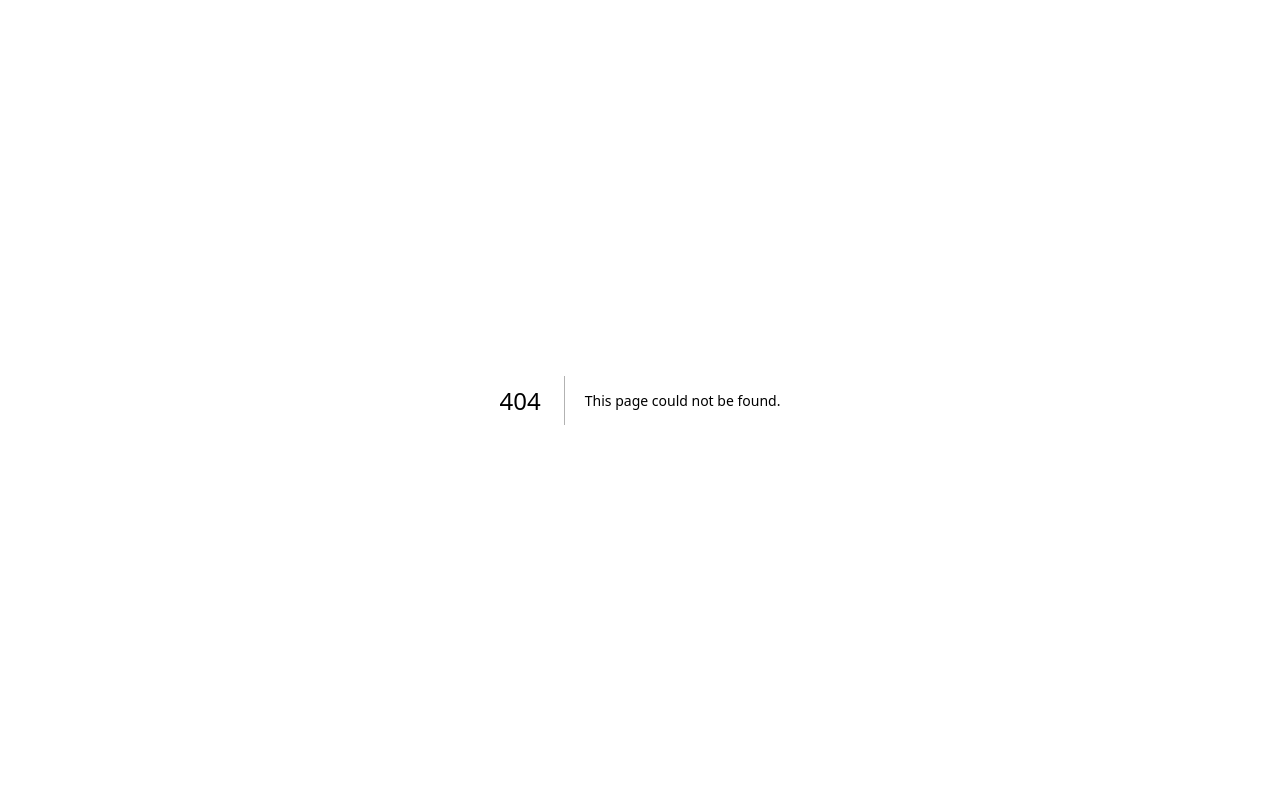
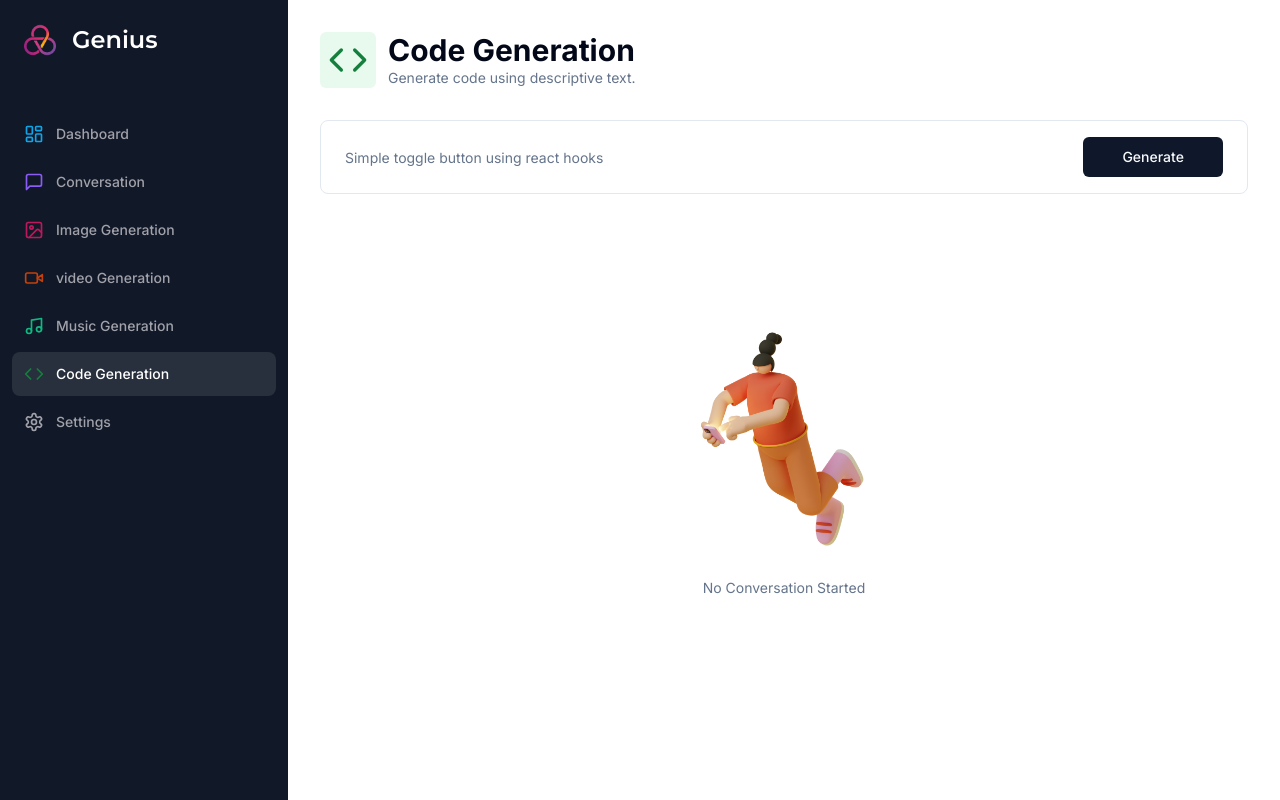
Before and after one commit to ahsanfarooq210/ai-saas-genius, a Next.js app: page /code in a window 1280 px wide. Before the commit this address had no page. Built offline with nearby package versions, Linux system fonts and the light colour scheme.

Commit message:
code done

```diff
--- /dev/null
+++ b/app/(dashboard)/(routes)/code/constants.ts
@@ -0,0 +1,8 @@
+import * as z from 'zod'
+
+
+export const formSchema= z.object({
+    prompt:z.string().min(1,{
+        message:'Prompt is required'
+    })
+})
--- /dev/null
+++ b/app/(dashboard)/(routes)/code/page.tsx
@@ -0,0 +1,154 @@
+"use client";
+
+import * as z from "zod";
+import { Code } from "lucide-react";
+import { useForm } from "react-hook-form";
+import { Input } from "@/components/ui/input";
+import { zodResolver } from "@hookform/resolvers/zod";
+import { Form, FormControl, FormField, FormItem } from "@/components/ui/form";
+import axios from "axios";
+import { formSchema } from "./constants";
+import Heading from "@/components/Heading";
+import { Button } from "@/components/ui/button";
+import { useRouter } from "next/navigation";
+import { ChatCompletionRequestMessage } from "openai";
+import { useState } from "react";
+import Empty from "@/components/Empty";
+import Loader from "@/components/Loader";
+import { cn } from "@/lib/utils";
+import UserAvatar from "@/components/UserAvatar";
+import BotAvatar from "@/components/BotAvatar";
+import ReactMarkdown from "react-markdown";
+
+const CodePage = () => {
+  const router = useRouter();
+  const [messages, setMessages] = useState<ChatCompletionRequestMessage[]>([]);
+  const form = useForm<z.infer<typeof formSchema>>({
+    resolver: zodResolver(formSchema),
+    defaultValues: {
+      prompt: "",
+    },
+  });
+
+  const isLoading = form.formState.isSubmitting;
+
+  const onSubmitFOrm = async (value: z.infer<typeof formSchema>) => {
+    console.log(value);
+    try {
+      const userMessage: ChatCompletionRequestMessage = {
+        role: "user",
+        content: value.prompt,
+      };
+
+      const newMessages = [...messages, userMessage];
+      const response = await axios.post("/api/code", {
+        messages: newMessages,
+      });
+      setMessages((current) => {
+        return [...current, userMessage, response.data];
+      });
+      form.reset();
+    } catch (error: any) {
+      //TODO:open pro model
+      console.log(error);
+    } finally {
+      router.refresh();
+    }
+  };
+
+  return (
+    <div>
+      <Heading
+        title="Code Generation"
+        description="Generate code using descriptive text."
+        icon={Code}
+        iconColor="text-green-700"
+        bgColor="bg-green-500/10"
+      />
+      <div className="px-4 lg:px-8 ">
+        <div>
+          <Form {...form}>
+            <form
+              onSubmit={form.handleSubmit(onSubmitFOrm)}
+              className="rounded-lg border w-full p-4 px-3 md:px-6 focus-within:shadow-sm grid grid-cols-12 gap-2">
+              <FormField
+                control={form.control}
+                name="prompt"
+                render={({ field }) => {
+                  return (
+                    <FormItem className="col-span-12 lg:col-span-10">
+                      <FormControl className="m-0 p-0">
+                        <Input
+                          className="border-0 outline-none focus-visible:ring-0 focus-visible:ring-transparent"
+                          disabled={isLoading}
+                          placeholder="Simple toggle button using react hooks"
+                          {...field}
+                        />
+                      </FormControl>
+                    </FormItem>
+                  );
+                }}
+              />
+              <Button
+                className="col-span-12 lg:col-span-2 w-full"
+                disabled={isLoading}>
+                Generate
+              </Button>
+            </form>
+          </Form>
+        </div>
+        <div className="space-y-4 mt-4">
+          {isLoading && (
+            <div className="p-8 rounded-full w-full flex items-center justify-center bg-muted">
+              <Loader />
+            </div>
+          )}
+          {messages.length === 0 && !isLoading && (
+            <div>
+              <Empty label="No Conversation Started" />
+            </div>
+          )}
+          <div className="flex flex-col-reverse gap-y-4 ">
+            {messages.map((message, index) => {
+              return (
+                <div
+                  key={index}
+                  className={cn(
+                    "p-8 w-full flex items-start gap-x-8 rounded-lg ",
+                    message.role === "user"
+                      ? "bg-white border border-black/10"
+                      : "bg-muted"
+                  )}>
+                  {message.role === "user" ? <UserAvatar /> : <BotAvatar />}
+                  <ReactMarkdown
+                    components={{
+                      pre: ({ node, ...props }) => {
+                        return (
+                          <div className="overflow-auto w-full my-2 p-2 bg-black/10 rounded-lg">
+                            <pre {...props} />
+                          </div>
+                        );
+                      },
+                      code: ({ node, ...props }) => {
+                        return (
+                          <code
+                            className="bg-black/10 rounded-lg p-1"
+                            {...props}
+                          />
+                        );
+                      },
+                    }}
+                    className="text-sm overflow-hidden leading-7">
+                    {message.content || ""}
+                  </ReactMarkdown>
+                </div>
+              );
+            })}
+          </div>
+        </div>
+      </div>
+    </div>
+  );
+};
+
+export default CodePage;
--- /dev/null
+++ b/app/api/code/route.ts
@@ -0,0 +1,40 @@
+import { ChatCompletionRequestMessage, Configuration, OpenAIApi } from "openai";
+import { NextResponse } from "next/server";
+import { auth } from "@clerk/nextjs";
+
+const configuration = new Configuration({
+  apiKey: process.env.OPENAI_API_KEY,
+});
+
+const openai = new OpenAIApi(configuration);
+const instructionMessage:ChatCompletionRequestMessage={
+  role:'system',
+  content:'You are a code generator, you must answer only in markdown code snippets. Use code comments for explanations.'
+}
+
+export async function POST(req: Request) {
+  try {
+    const userId = auth();
+    const body = await req.json();
+    const { messages } = body;
+
+    if (!userId) {
+      return new NextResponse("Unauthorized", { status: 401 });
+    }
+    if (!configuration.apiKey) {
+      return new NextResponse("Open AI is not configured", { status: 500 });
+    }
+    if (!messages) {
+      return new NextResponse("Messages are required", { status: 400 });
+    }
+
+    const response = await openai.createChatCompletion({
+      model: "gpt-3.5-turbo",
+      messages: [instructionMessage,...messages],
+    });
+    return NextResponse.json(response.data.choices[0].message)
+  } catch (error) {
+    console.log("[CODE_ERROR]", error);
+    return new NextResponse("Internal Error", { status: 500 });
+  }
+}
--- a/package.json
+++ b/package.json
@@ -31,6 +31,7 @@
     "react": "18.2.0",
     "react-dom": "18.2.0",
     "react-hook-form": "^7.45.2",
+    "react-markdown": "^8.0.7",
     "tailwind-merge": "^1.14.0",
     "tailwindcss": "3.3.3",
     "tailwindcss-animate": "^1.0.6",
```
Also changed, not shown: 1 other file (tests, documents, lock files or other folders).
